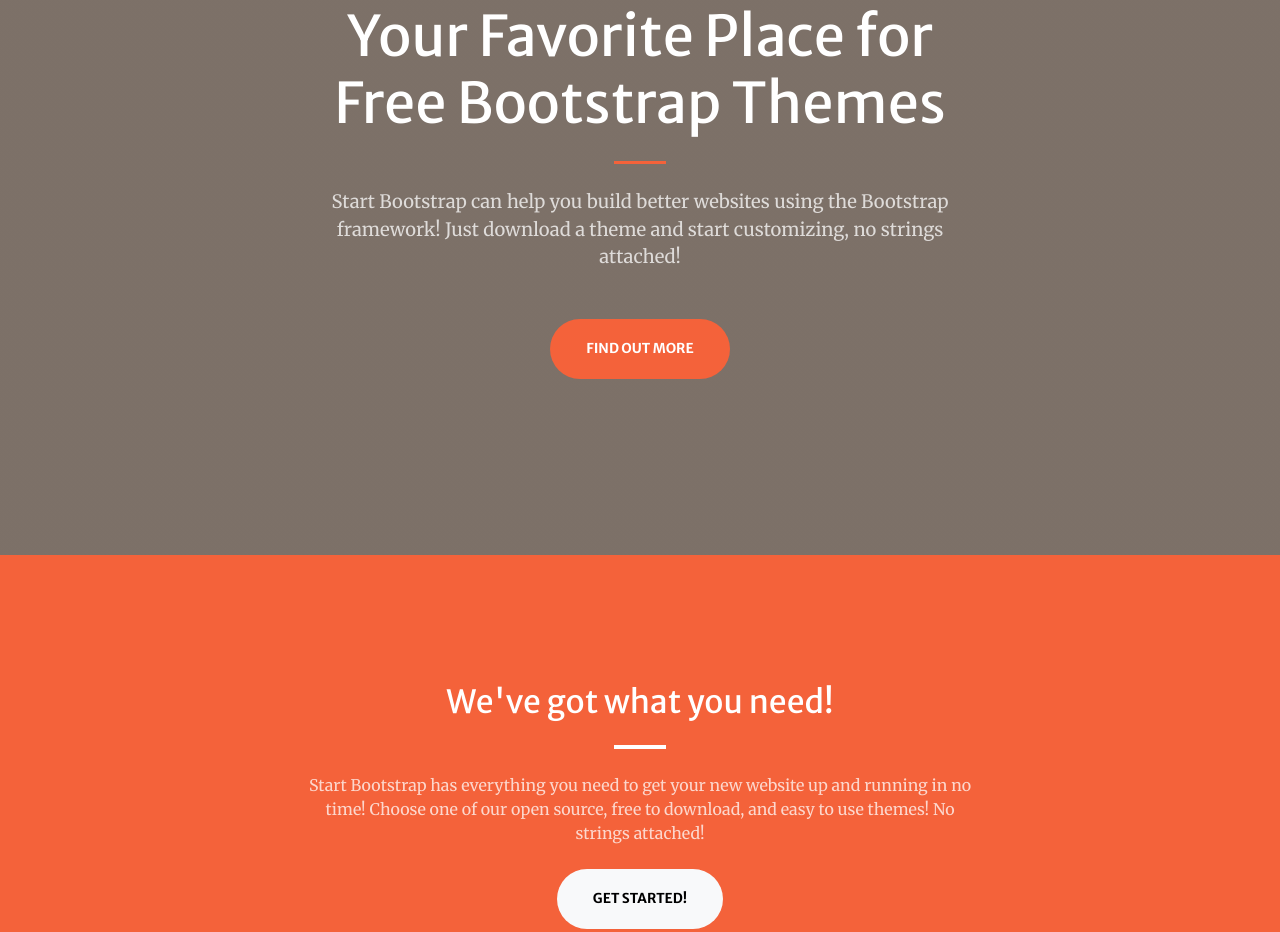
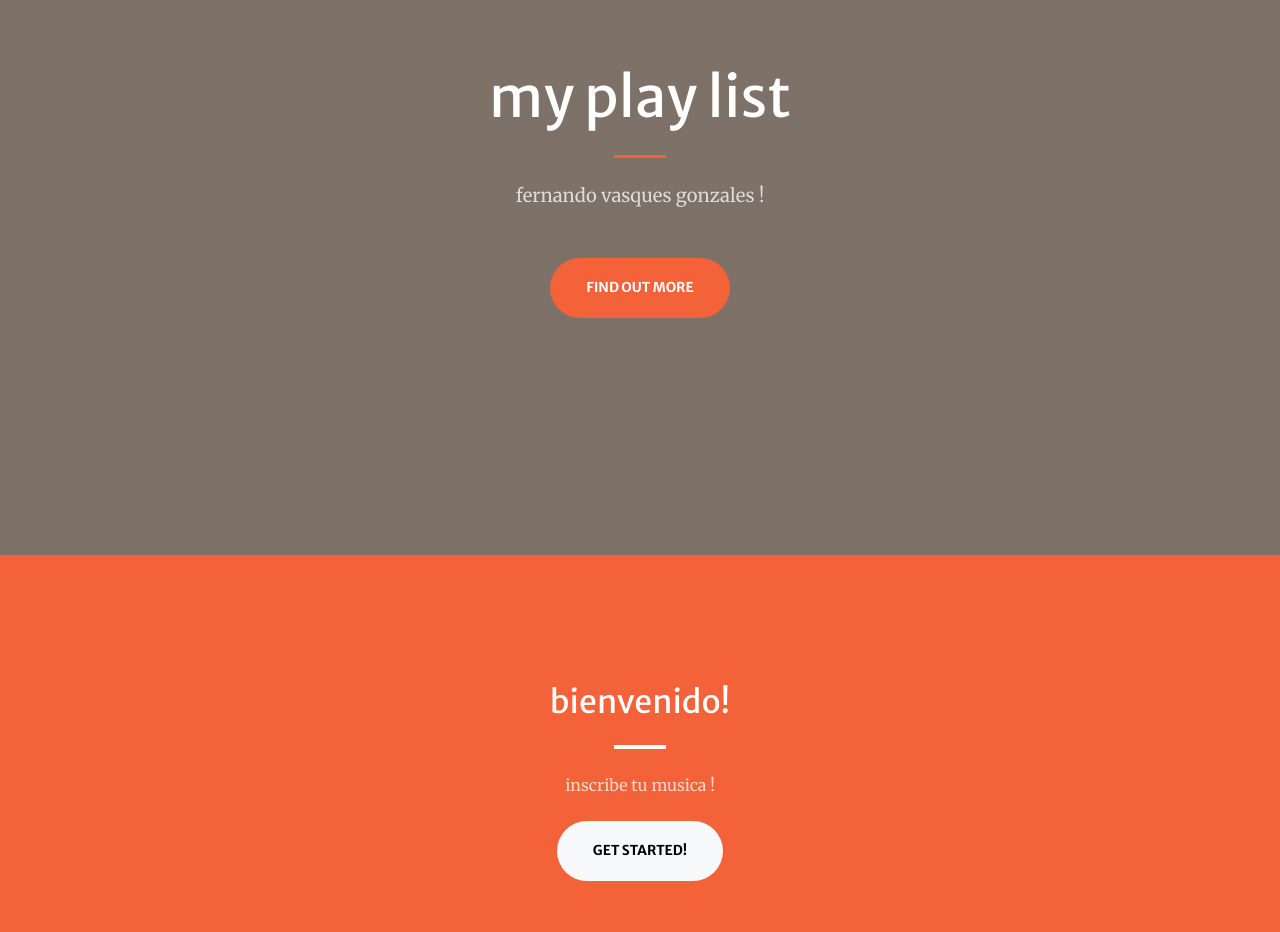
Before and after one commit to fern1193458/cv-, a plain HTML site: page index.html in a window 1280 px wide. Shown: the part 245-1177 px from the top of the page. Drawn offline with nearby package versions, Linux system fonts and the light colour scheme; some packages are replaced by stand-ins of ours; a script that the page names is missing.

Commit message:
cambie los nombres

```diff
--- a/index.html
+++ b/index.html
@@ -39,11 +39,11 @@
             <div class="container px-4 px-lg-5 h-100">
                 <div class="row gx-4 gx-lg-5 h-100 align-items-center justify-content-center text-center">
                     <div class="col-lg-8 align-self-end">
-                        <h1 class="text-white font-weight-bold">Your Favorite Place for Free Bootstrap Themes</h1>
+                        <h1 class="text-white font-weight-bold">my play list</h1>
                         <hr class="divider" />
                     </div>
                     <div class="col-lg-8 align-self-baseline">
-                        <p class="text-white-75 mb-5">Start Bootstrap can help you build better websites using the Bootstrap framework! Just download a theme and start customizing, no strings attached!</p>
+                        <p class="text-white-75 mb-5">fernando vasques gonzales !</p>
                         <a class="btn btn-primary btn-xl" href="#about">Find Out More</a>
                     </div>
                 </div>
@@ -54,9 +54,9 @@
             <div class="container px-4 px-lg-5">
                 <div class="row gx-4 gx-lg-5 justify-content-center">
                     <div class="col-lg-8 text-center">
-                        <h2 class="text-white mt-0">We've got what you need!</h2>
+                        <h2 class="text-white mt-0">bienvenido!</h2>
                         <hr class="divider divider-light" />
-                        <p class="text-white-75 mb-4">Start Bootstrap has everything you need to get your new website up and running in no time! Choose one of our open source, free to download, and easy to use themes! No strings attached!</p>
+                        <p class="text-white-75 mb-4">inscribe tu musica !</p>
                         <a class="btn btn-light btn-xl" href="#services">Get Started!</a>
                     </div>
                 </div>
```
